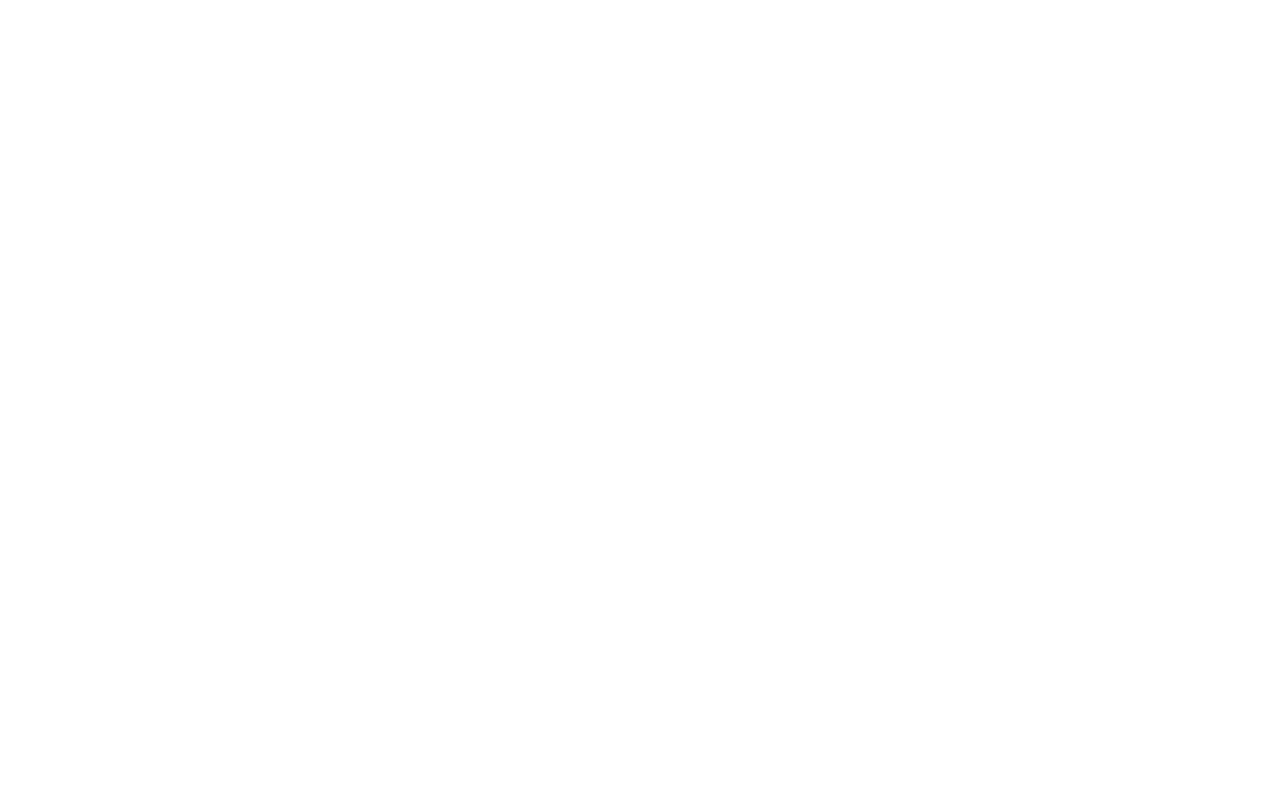
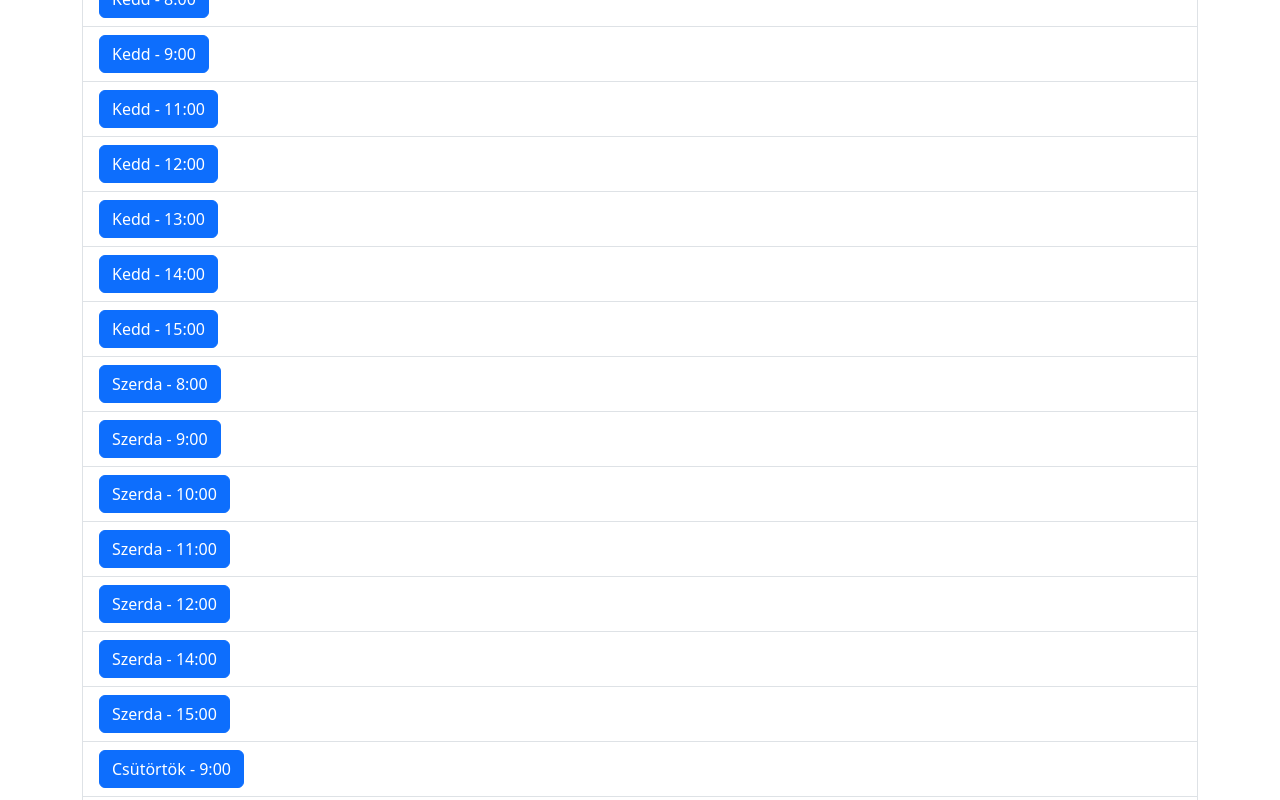
Before and after one commit to b0kovada/idopontfoglalas_projekt, a Vue app in the folder idopontfoglalas/: page / in a window 1280 px wide. Shown: the part 540-1340 px from the top of the page. Before the commit the page ends 800 px from the top, so only its background shows below. Built offline with nearby package versions, Linux system fonts and the light colour scheme; data requests are answered from the project's data file.

Commit message:
egy hetere elore magvan, de csunya

```diff
--- a/idopontfoglalas/db.json
+++ b/idopontfoglalas/db.json
@@ -2,12 +2,14 @@
   "bookings": [
     {
       "id": "1",
+      "date": "Hétfő",
       "time": "8:00",
       "name": "Kiss Péter",
       "phone": "123456789"
     },
     {
       "id": "2",
+      "date": "Kedd",
       "time": "10:00",
       "name": "Nagy Anna",
       "phone": "987654321"
@@ -15,8 +17,16 @@
     {
       "id": "3",
       "time": "13:00",
+      "date": "Szerda",
       "name": "Szabó László",
       "phone": "567890123"
+    },
+    {
+      "id": "4",
+      "date": "Csütörtök",
+      "time": "8:00",
+      "name": "Kovacshazi Adam",
+      "phone": "+36501254"
     }
   ]
 }
--- a/idopontfoglalas/src/stores/booking.js
+++ b/idopontfoglalas/src/stores/booking.js
@@ -11,11 +11,18 @@
       this.bookings = data;
     },
     getAvailableSlots() {
-      const allSlots = Array.from({ length: 8 }, (_, i) => ({ id: i + 1, time: `${8 + i}:00` }));
-      return allSlots.filter(slot => !this.bookings.some(b => b.time === slot.time));
+      const days = ['Hétfő', 'Kedd', 'Szerda', 'Csütörtök', 'Péntek'];
+      const allSlots = days.flatMap((day, dayIndex) =>
+        Array.from({ length: 8 }, (_, i) => ({
+          id: dayIndex * 10 + i + 1,
+          date: day,
+          time: `${8 + i}:00`
+        }))
+      );
+      return allSlots.filter(slot => !this.bookings.some(b => b.date === slot.date && b.time === slot.time));
     },
-    async bookSlot(time, name, phone) {
-      await axios.post('http://localhost:3000/bookings', { id: Date.now(), time, name, phone });
+    async bookSlot(date, time, name, phone) {
+      await axios.post('http://localhost:3000/bookings', { id: Date.now(), date, time, name, phone });
       await this.fetchBookings();
     }
   }
--- a/idopontfoglalas/src/views/BookingFormView.vue
+++ b/idopontfoglalas/src/views/BookingFormView.vue
@@ -2,7 +2,7 @@
     <div>
       <h2>Foglalás</h2>
       <div v-if="slot">
-        <h3>Időpont: {{ slot.time }}</h3>
+        <h3>Időpont: {{ slot.date }} - {{ slot.time }}</h3>
         <form @submit.prevent="submitBooking">
           <div class="mb-3">
             <label>Név:</label>
@@ -46,7 +46,7 @@
 
   const submitBooking = async () => {
     if (!slot.value) return;
-    await store.bookSlot(slot.value.time, name.value, phone.value);
+    await store.bookSlot(slot.value.date, slot.value.time, name.value, phone.value);
     toast.success('Foglalás sikeres!');
     router.push('/');
   };
--- a/idopontfoglalas/src/views/BookingListView.vue
+++ b/idopontfoglalas/src/views/BookingListView.vue
@@ -3,7 +3,9 @@
       <h2>Elérhető időpontok</h2>
       <ul class="list-group">
         <li v-for="slot in availableSlots" :key="slot.id" class="list-group-item">
-          <router-link :to="`/foglalas/${slot.id}`" class="btn btn-primary">{{ slot.time }}</router-link>
+          <router-link :to="`/foglalas/${slot.id}`" class="btn btn-primary">
+            {{ slot.date }} - {{ slot.time }}
+          </router-link>
         </li>
       </ul>
     </div>
```
